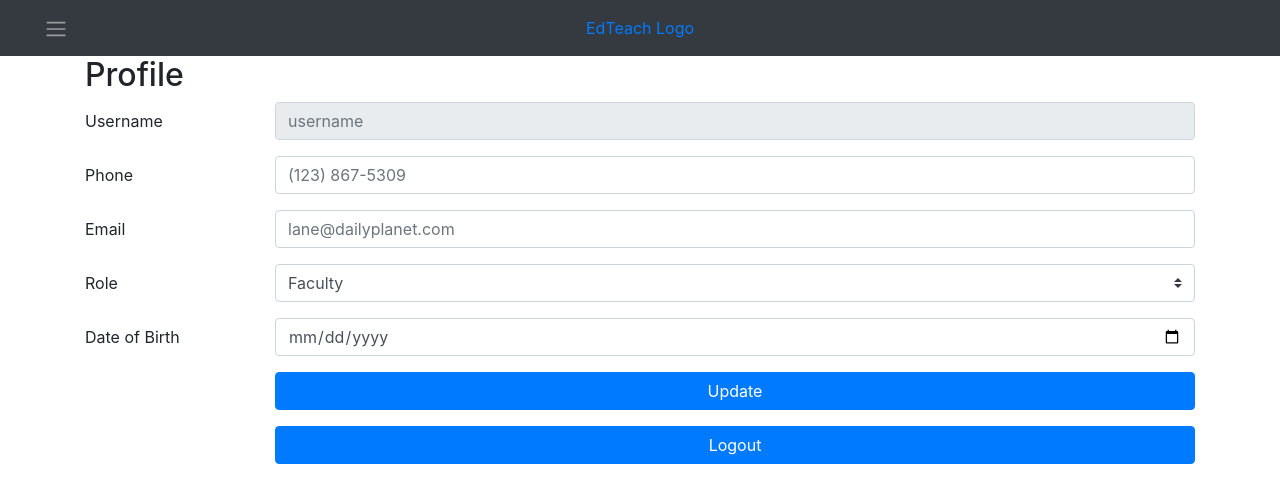
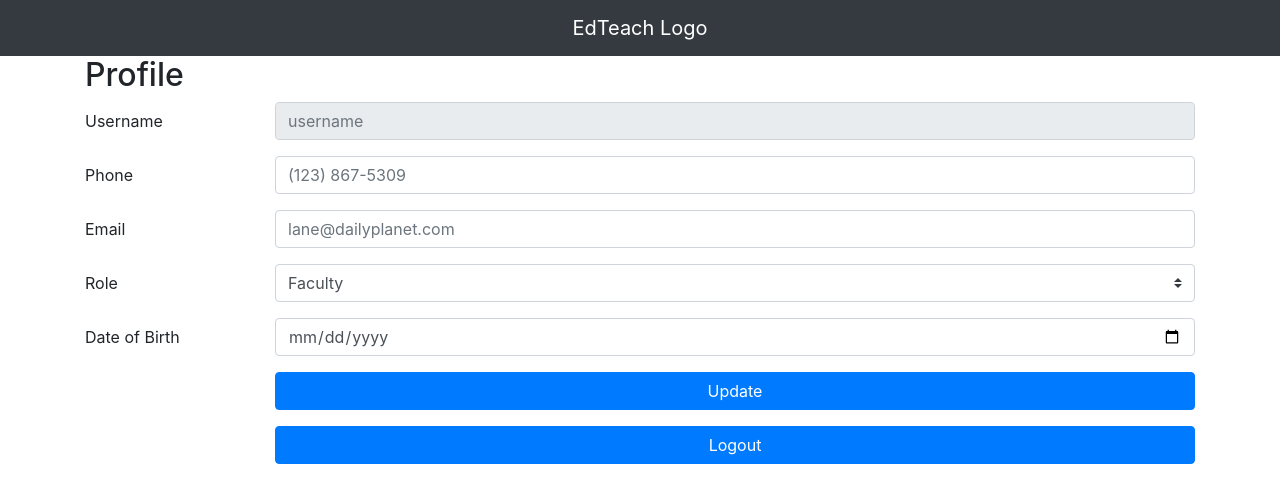
Before and after one commit to whysgai/EdTeach_Server_Java, a web app: page /profile/profile.template.client.html in a window 1280 px wide. Shown: the top 479 px of the page. Run offline with its HTML, style and script files only (its server is not run), Linux system fonts and the light colour scheme; data that the repository does not hold is empty.

```diff
--- a/src/main/webapp/course_editor/editor.template.client.html
+++ b/src/main/webapp/course_editor/editor.template.client.html
@@ -7,13 +7,13 @@
     <link href="../css/styles.css" rel="stylesheet">
 </head>
     <body>
-        <nav class="navbar navbar-dark bg-dark">
+        <nav class="navbar navbar-expand-lg navbar-dark bg-dark">
             <div class="col-sm-1">
                 <button class="nav-elem btn btn-dark wbdv-field wbdv-hamburger">
                     <span class="navbar-toggler-icon"></span>
                 </button>
             </div>
-            <a href="#default" class="nav-elem col-sm-10 center-text logo">EdTeach Logo</a>
+            <a href="../index.html" class="nav-elem navbar-brand col-sm-10 center-text logo">EdTeach Logo</a>
             <div class="nav-elem col sm-1"></div>
         </nav>
         <div class="container">
--- a/src/main/webapp/course_manager/coursemanager.template.client.html
+++ b/src/main/webapp/course_manager/coursemanager.template.client.html
@@ -7,13 +7,13 @@
     <link href="../css/styles.css" rel="stylesheet">
 </head>
     <body>
-        <nav class="navbar navbar-dark bg-dark">
+        <nav class="navbar navbar-expand-lg navbar-dark bg-dark">
             <div class="col-sm-1">
                 <button class="nav-elem btn btn-dark wbdv-field wbdv-hamburger">
                     <span class="navbar-toggler-icon"></span>
                 </button>
             </div>
-            <a href="#default" class="nav-elem col-sm-10 center-text logo">EdTeach Logo</a>
+            <a href="../index.html" class="nav-elem navbar-brand col-sm-10 center-text logo">EdTeach Logo</a>
             <div class="nav-elem col sm-1"></div>
         </nav>
         <div class="container">
--- a/src/main/webapp/profile/profile.template.client.html
+++ b/src/main/webapp/profile/profile.template.client.html
@@ -7,13 +7,13 @@
     <link href="../css/styles.css" rel="stylesheet">
 </head>
     <body>
-        <nav class="navbar navbar-dark bg-dark">
+        <nav class="navbar navbar-expand-lg navbar-dark bg-dark">
             <div class="col-sm-1">
-                <button class="nav-elem btn btn-dark wbdv-field wbdv-hamburger">
+                <button class="nav-elem btn btn-dark hide wbdv-field wbdv-hamburger">
                     <span class="navbar-toggler-icon"></span>
                 </button>
             </div>
-            <a href="#default" class="nav-elem col-sm-10 center-text logo">EdTeach Logo</a>
+            <a href="../index.html" class="nav-elem navbar-brand col-sm-10 center-text logo">EdTeach Logo</a>
             <div class="nav-elem col sm-1"></div>
         </nav>
         <div class="container">
```
Also changed, not shown: src/main/webapp/index.html (+11 -0 lines), src/main/webapp/login/login.template.client.html (+7 -11 lines), src/main/webapp/register/register.template.client.html (+4 -4 lines).
